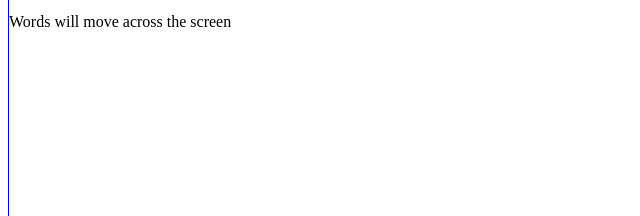
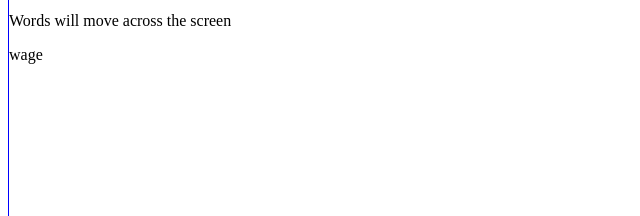
Before and after one commit to imanipaul/speed-type, a plain HTML site: page level-one.html in a window 1280 px wide. Shown: the part 164-380 px from the top of the page, 0-640 px from the left. Drawn offline with Linux system fonts and the light colour scheme.

Commit message:
Add generateWord and createWord functions

```diff
--- a/level-one.html
+++ b/level-one.html
@@ -6,7 +6,7 @@
     <title>Level One</title>
     <meta name="viewport" content="width=device-width, initial-scale=1">
     <link rel="stylesheet" type="text/css" media="screen" href="main.css">
-    <script src="main.js"></script>
+    <!-- <script src="level-one.js"></script> -->
 </head>
 <body>
     <div class='container'>
@@ -34,5 +34,6 @@
         </div>
 
     </div>
+    <script src="level-one.js"></script>
 </body>
 </html>
--- /dev/null
+++ b/level-one.js
@@ -0,0 +1,23 @@
+const words = [ 'The','job', 'requires', 'extra', 'pluck', 'and', 'zeal', 'from', 'every', 'young', 'wage', 'earner',  'Quick', 'zephyrs', 'blow,', 'vexing', 'daft', 'Jim', 'Two', 'driven', 'jocks', 'help', 'fax', 'my', 'big', 'quiz', 'Five', 'quacking', 'zephyrs', 'jolt', 'my', 'wax', 'bed', 'The', 'five', 'boxing', 'wizards', 'jump', 'quickly', 'Pack', 'my', 'box', 'with', 'five', 'dozen', 'liquor', 'jugs', 'We', 'promptly', 'judged', 'antique', 'ivory', 'buckles', 'for', 'the', 'next', 'prize', 'Jaded', 'zombies', 'acted', 'quaintly', 'but', 'kept','driving','their','oxen','forward', 'end' ]
+
+
+console.log(words)
+
+const generateWord = function(wordsArray){
+    randomWord = Math.floor(Math.random() * wordsArray.length)
+    // console.log(randomWord)
+    console.log(wordsArray[randomWord])
+    return wordsArray[randomWord]
+}
+// generateWord(words)
+
+const createWord = function(words){
+    newWord = generateWord(words);
+    console.log(newWord)
+    wordDiv = document.createElement('div')
+    wordDiv.setAttribute('class', 'word')
+    wordDiv.textContent = newWord;
+    document.querySelector('.game').appendChild(wordDiv)
+}
+
+createWord(words)
```
